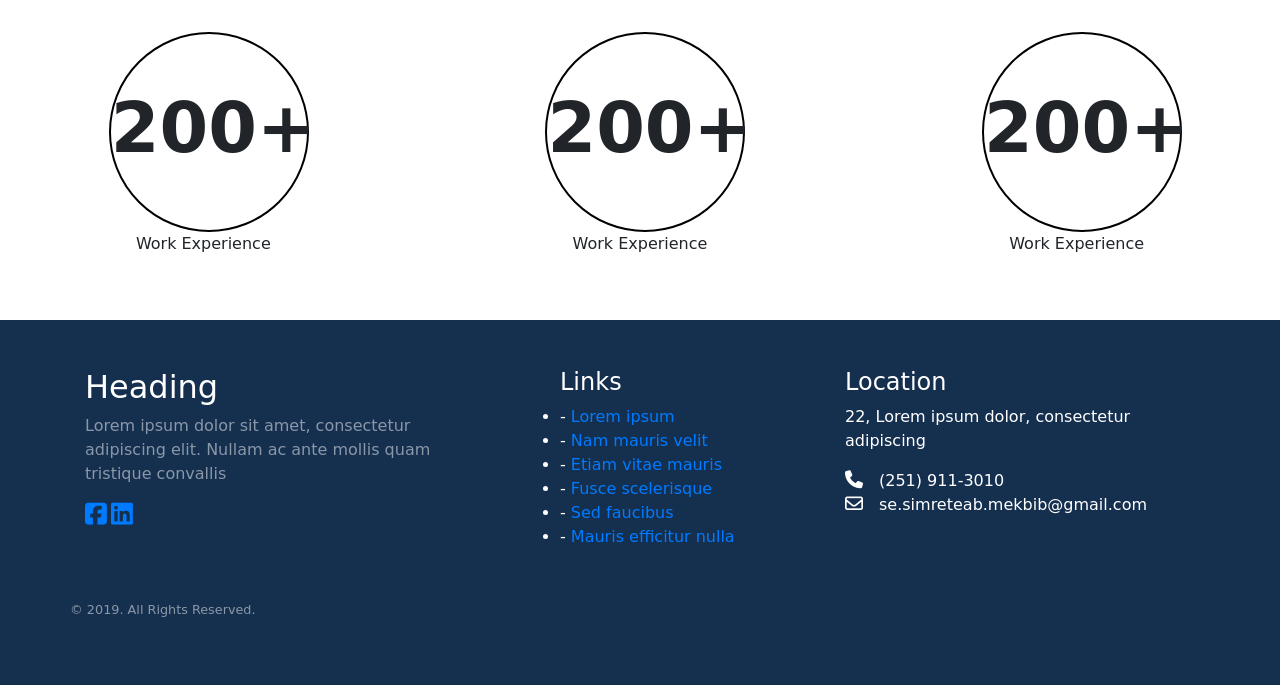
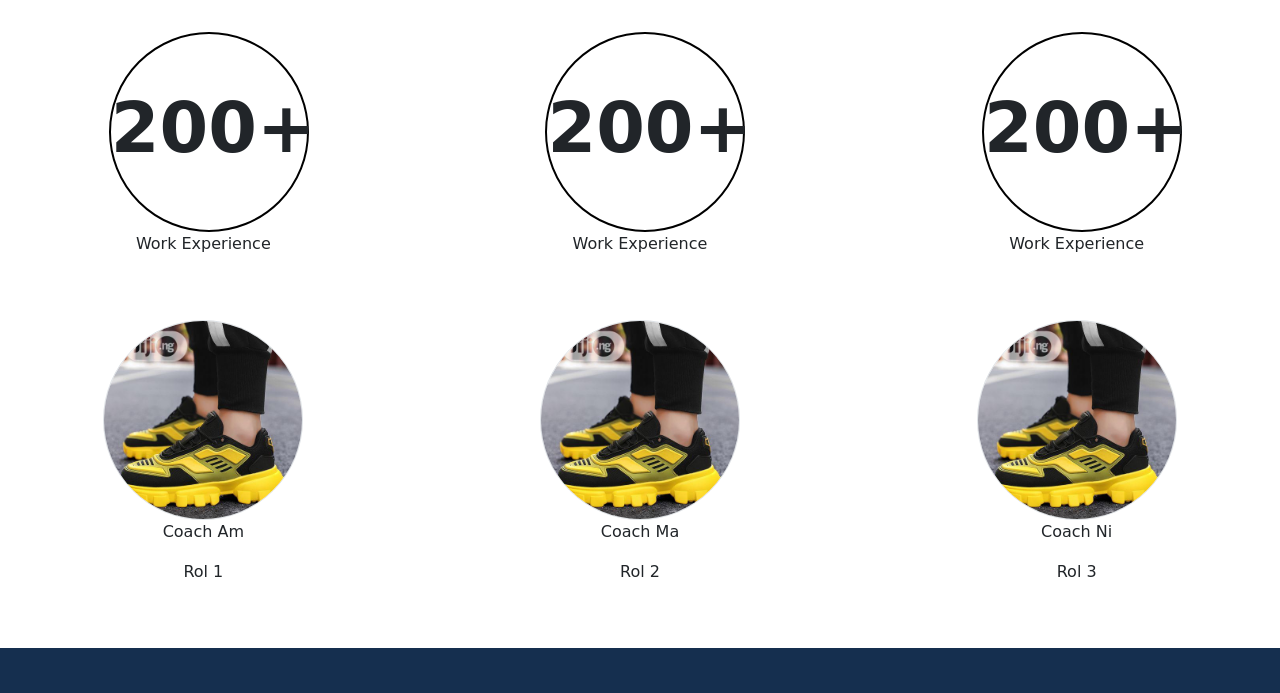
Before and after one commit to simreteabmekbib/ShoePurchaseWebsite, a plain HTML site: page about.html in a window 1280 px wide. Shown: the part 396-1089 px from the top of the page. Drawn offline with Linux system fonts and the light colour scheme; a web font is replaced by a local one.

Commit message:
Add image with circle border

```diff
--- a/about.html
+++ b/about.html
@@ -41,6 +41,9 @@
       bottom: 25%;
       position: absolute;
       font-size: 70px;
+    }
+    .border{
+    border-radius: 200px;
     }
   </style>
 
@@ -111,7 +114,27 @@
       <p>Work Experience</p>
     </div>
   </div>
+  <div class="row text-center mt-5">
+    <div class="col-md-4">
+      <img src="assets/images/pic1.jpg" alt="" width="200px" height="200px" class="border">
+      <p>Coach Am</p>
+      <p>Rol 1</p>
+    </div>
 
+    <div class="col-md-4">
+
+      <img src="assets/images/pic1.jpg" alt="" width="200px" height="200px" class="border">
+      <p>Coach Ma</p>
+      <p>Rol 2</p>
+    </div>
+
+    <div class="col-md-4">
+
+      <img src="assets/images/pic1.jpg" alt="" width="200px" height="200px" class="border">
+      <p>Coach Ni</p>
+      <p>Rol 3</p>
+    </div>
+  </div>
   <!-- Footer -->
 
   <div class="mt-5 pt-5 pb-5 footer">
```
